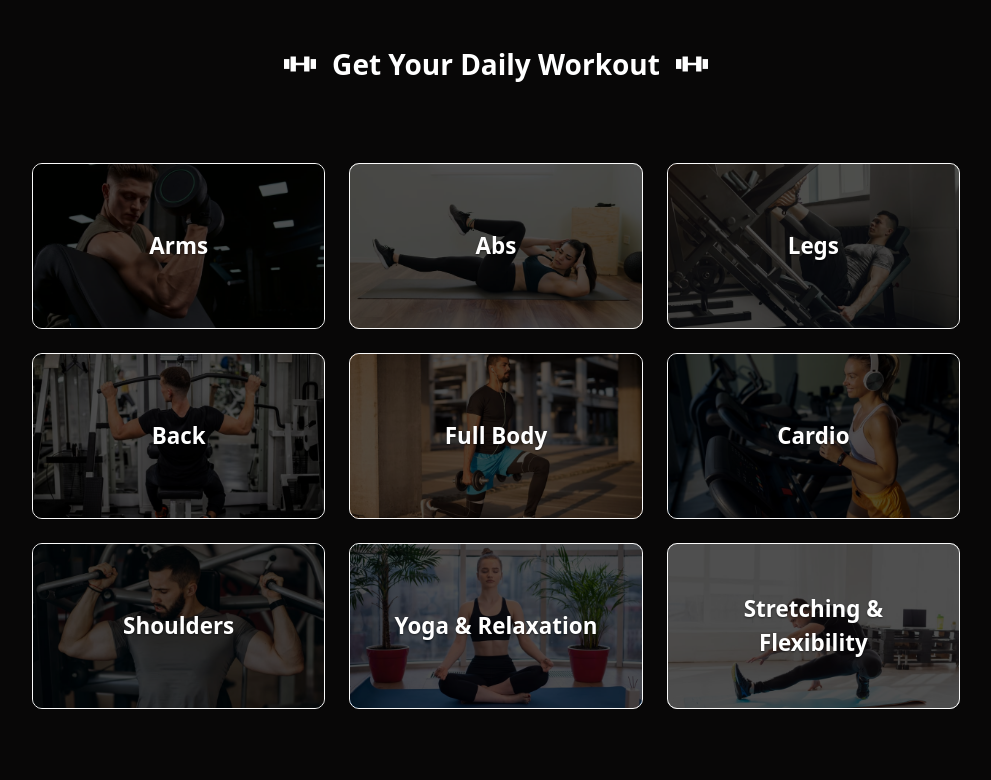
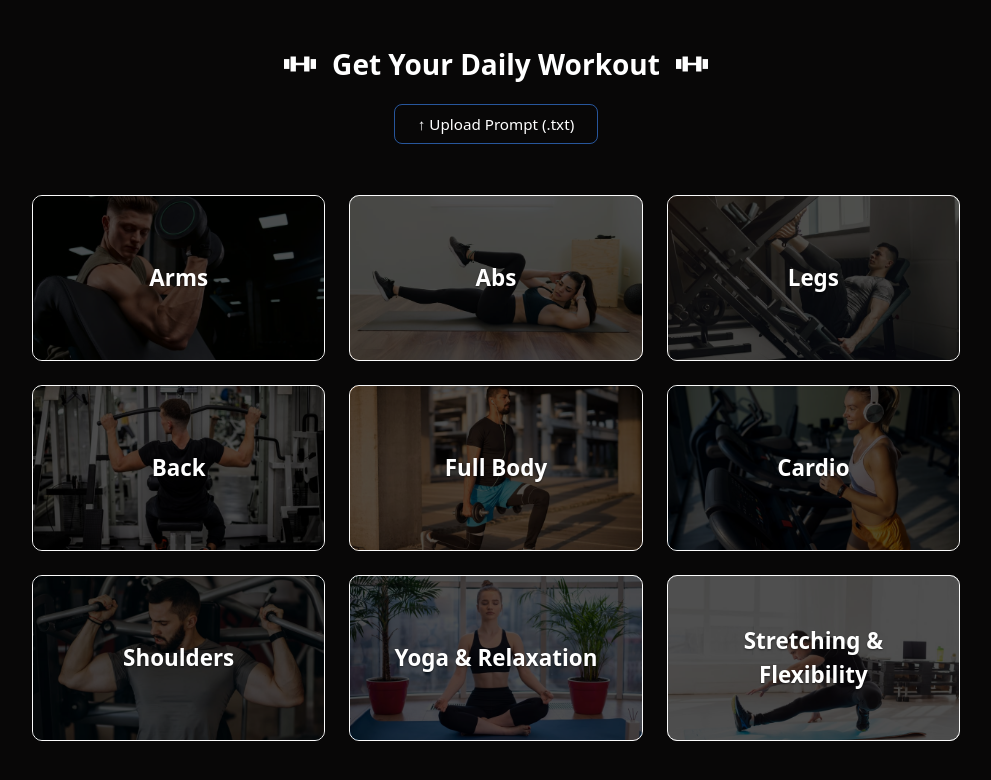
Before and after one commit to kisa-fatima/devops-project, a React (Vite) app in the folder client/: page / in a window 1280 px wide. Shown: the top 780 px of the page, without its empty margins (144-1135 px from the left). Built offline with nearby package versions, Linux system fonts and the light colour scheme.

Commit message:
upload button

```diff
--- a/client/src/App.css
+++ b/client/src/App.css
@@ -121,6 +121,46 @@ h1 {
   text-align: center;
 }
 
+/* Upload prompt section */
+.upload-section {
+  display: flex;
+  align-items: center;
+  justify-content: center;
+  gap: 1rem;
+  margin-bottom: 1.5rem;
+  flex-wrap: wrap;
+}
+
+.upload-btn {
+  padding: 0.55rem 1.4rem;
+  background: transparent;
+  color: #fff;
+  border: 1px solid rgba(61, 138, 255, 0.6);
+  border-radius: 8px;
+  font-size: 0.95rem;
+  cursor: pointer;
+  transition: box-shadow 0.2s ease, border-color 0.2s ease;
+}
+
+.upload-btn:hover:not(:disabled) {
+  box-shadow:
+    0 0 4px rgba(0, 245, 255, 0.45),
+    0 0 10px rgba(61, 138, 255, 0.5);
+  border-color: rgba(61, 138, 255, 0.9);
+}
+
+.upload-btn:disabled {
+  opacity: 0.6;
+  cursor: not-allowed;
+}
+
+.upload-status {
+  font-size: 0.9rem;
+}
+
+.upload-status--success { color: #4caf50; }
+.upload-status--error   { color: #f44336; }
+
 /* Modal */
 .modal-backdrop {
   position: fixed;
--- a/client/src/App.jsx
+++ b/client/src/App.jsx
@@ -1,4 +1,4 @@
-import { useState } from 'react'
+import { useState, useRef } from 'react'
 import './App.css'
 import WorkoutCard from './WorkoutCard'
 import WorkoutModal from './WorkoutModal'
@@ -55,6 +55,42 @@ function App() {
   const [runningId, setRunningId] = useState(null)
   const [runResult, setRunResult] = useState(null)
   const [runError, setRunError] = useState(null)
+  const [uploadStatus, setUploadStatus] = useState(null)
+  const [uploadMessage, setUploadMessage] = useState('')
+  const fileInputRef = useRef(null)
+
+  const handleUploadClick = () => fileInputRef.current?.click()
+
+  const handleFileChange = async (e) => {
+    const file = e.target.files[0]
+    if (!file) return
+
+    if (!file.name.endsWith('.txt')) {
+      setUploadStatus('error')
+      setUploadMessage('Only .txt files are allowed')
+      e.target.value = ''
+      return
+    }
+
+    setUploadStatus('uploading')
+    setUploadMessage('')
+
+    const formData = new FormData()
+    formData.append('file', file)
+
+    try {
+      const res = await fetch(`${API_URL}/upload-prompt`, { method: 'POST', body: formData })
+      const data = await res.json()
+      if (!res.ok) throw new Error(data.error || 'Upload failed')
+      setUploadStatus('success')
+      setUploadMessage('Uploaded! AI is processing your prompt in the background.')
+    } catch (err) {
+      setUploadStatus('error')
+      setUploadMessage(err.message)
+    }
+
+    e.target.value = ''
+  }
 
   const handleRunPrompt = (id) => {
     setRunningId(id)
@@ -87,6 +123,30 @@ function App() {
         <h1>Get Your Daily Workout</h1>
         <BarbellIcon />
       </div>
+
+      <div className="upload-section">
+        <input
+          type="file"
+          accept=".txt"
+          ref={fileInputRef}
+          onChange={handleFileChange}
+          style={{ display: 'none' }}
+        />
+        <button
+          className="upload-btn"
+          onClick={handleUploadClick}
+          disabled={uploadStatus === 'uploading'}
+        >
+          {uploadStatus === 'uploading' ? 'Uploading…' : '↑ Upload Prompt (.txt)'}
+        </button>
+        {uploadStatus === 'success' && (
+          <span className="upload-status upload-status--success">{uploadMessage}</span>
+        )}
+        {uploadStatus === 'error' && (
+          <span className="upload-status upload-status--error">{uploadMessage}</span>
+        )}
+      </div>
+
       <div className="workout-grid-wrapper">
         <div className="workout-grid">
         {WORKOUT_CARDS.map(card => (
```
Also changed, not shown: 2 other files (tests, documents, lock files or other folders).
